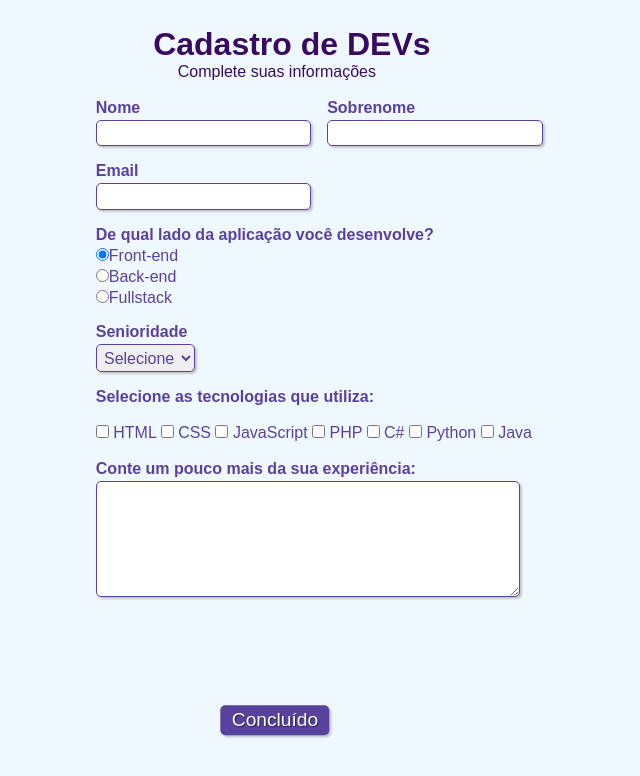
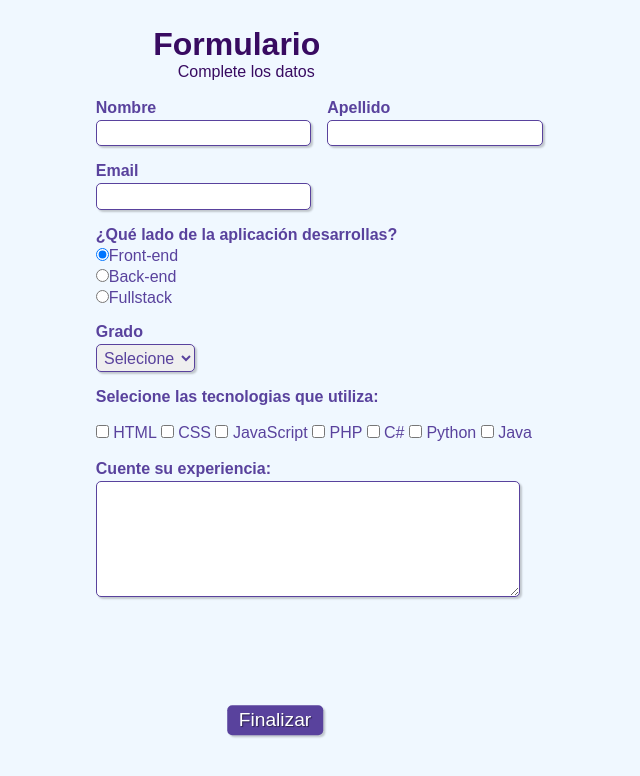
Before and after one commit to Mateop12/test, a plain HTML site: page index1.html in a window 1280 px wide. Shown: the whole page, without its empty margins (365-1005 px from the left). Drawn offline with Linux system fonts and the light colour scheme.

Commit message:
Se traduce el archivo

```diff
--- a/index1.html
+++ b/index1.html
@@ -3,32 +3,31 @@
 <head>
     <meta charset="UTF-8">
     <meta name="viewport" content="width=device-width, initial-scale=1.0">
-    <title>Document</title>
+    <title>Formulario</title>
     <link rel="stylesheet" type="text/css" href="formulario.css" media="screen">
 </head>
 <body>
     <body>
 
-        <!-- Cabeçalho com título e subtítulo (ambos com css de id "titulo") -->
         <div>
-            <h1 id="titulo">Cadastro de DEVs</h1>
-            <p id="subtitulo">Complete suas informações</p>
+            <h1 id="titulo">Formulario</h1>
+            <p id="subtitulo">Complete los datos</p>
             <br>
         </div>
 
-        <!-- Início do formulário -->
+
         <form>
 
             <fieldset class="grupo">
                 <!-- Campo do nome com legenda "nome" e css de classe "campo" -->
                 <div class="campo">
-                    <label for="nome"><strong>Nome</strong></label>
+                    <label for="nome"><strong>Nombre</strong></label>
                     <input type="text" name="nome" id="nome" required>
                 </div>
 
                 <!-- Campo do sobrenome com legenda "sobrenome" e css de classe "campo" -->
                 <div class="campo">
-                    <label for="sobrenome"><strong>Sobrenome</strong></label>
+                    <label for="sobrenome"><strong>Apellido</strong></label>
                     <input type="text" name="sobrenome" id="sobrenome" required>
                 </div>
             </fieldset>
@@ -41,7 +40,7 @@
 
             <!-- Campo de desenvolvimento web com 3 opções de botões selecionáveis (radio button) e css de classe "campo" -->
             <div class="campo">
-                <label><strong>De qual lado da aplicação você desenvolve?</strong></label>
+                <label><strong>¿Qué lado de la aplicación desarrollas?</strong></label>
                 <label>
                     <input type="radio" name="devweb" value="frontend" checked>Front-end
                 </label>
@@ -55,19 +54,19 @@
 
             <!-- Campo de senioridade com 3 opções para escolha (select option) e css de classe "campo" -->
             <div class="campo">
-                <label for="senioridade"><strong>Senioridade</strong></label>
+                <label for="senioridade"><strong>Grado</strong></label>
                 <select id="senioridade" required>
                   <option selected disabled value="">Selecione</option>
                   <option>Júnior</option>
-                  <option>Pleno</option>
-                  <option>Sênior</option>
+                  <option>Mid</option>
+                  <option>Senior</option>
                 </select>
             </div>
 
             <fieldset class="grupo">
                 <!-- Campo de tecnologias para escolha de 1 ou mais opções para marcar (checkbox) e css de classe "campo" -->
                 <div id="check">
-                    <label><strong>Selecione as tecnologias que utiliza:</strong></label><br><br>
+                    <label><strong>Selecione las tecnologias que utiliza:</strong></label><br><br>
                     <input type="checkbox" id="tecnologia1" name="tecnologia1" value="HTML">
                     <label for="tecnologia1"> HTML</label>
                     <input type="checkbox" id="tecnologia2" name="tecnologia2" value="CSS">
@@ -88,13 +87,12 @@
             <!-- Caixa de texto -->
             <div class="campo">
                 <br>
-                <label for="experiencia"><strong>Conte um pouco mais da sua experiência: </strong></label>
+                <label for="experiencia"><strong>Cuente su experiencia: </strong></label>
                 <textarea rows="6" style="width: 26em" id="experiencia" name="experiencia"></textarea>
             </div>
 
             <!-- Botão para enviar o formulário -->
-            <button class="botao" type="submit" onsubmit="">Concluído</button>
-
+            <button class="botao" type="submit" onsubmit="">Finalizar</button>
         </form>
 </body>
 </html>
```
